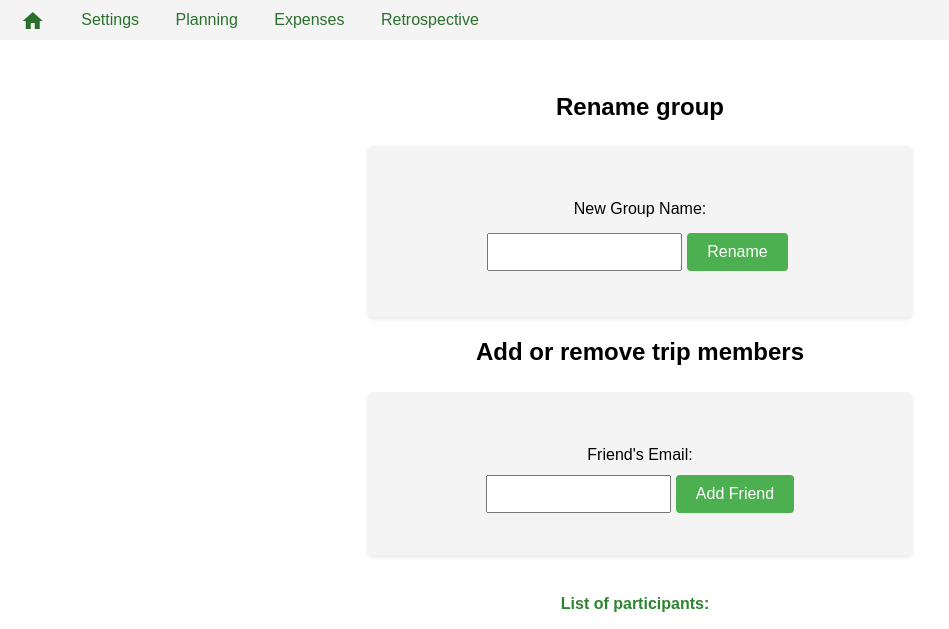
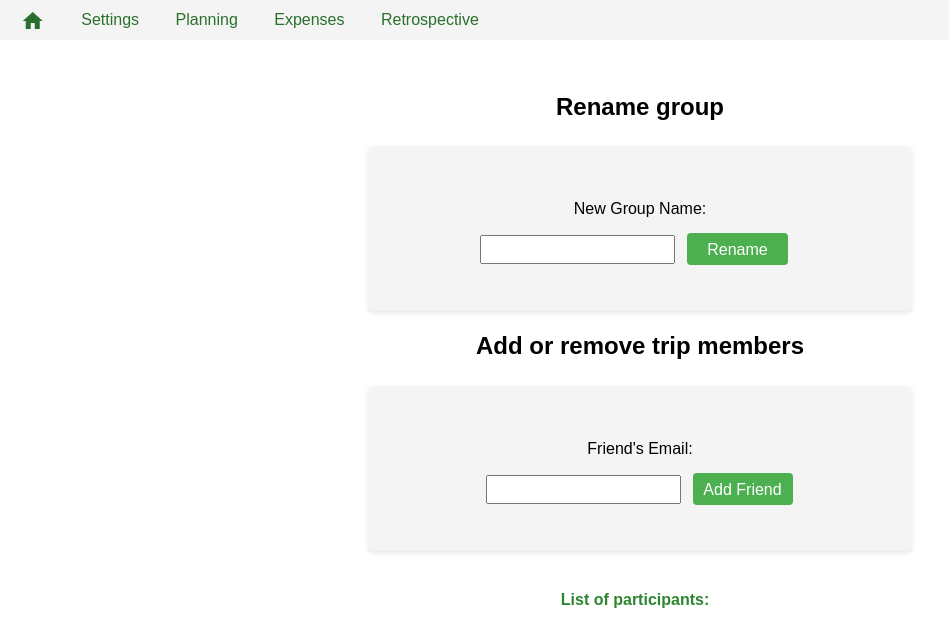
Before and after one commit to ayael01/champay, a Flask app: template templates/edit_group.html in a window 1280 px wide. Shown: the part 83-712 px from the top of the page, without its empty margins (0-949 px from the left). Run offline with Flask 3, Linux system fonts and the light colour scheme; the template is opened without the code that fills it, so the values that code supplies are empty.

Commit message:
More UI adjastments

```diff
--- a/static/styles.css
+++ b/static/styles.css
@@ -557,48 +557,6 @@ h1 {
     margin-bottom: 20px;
 }
 
-.search-wrapper {
-    display: flex;
-    justify-content: space-between;
-    width: 100%;  /* adjust as needed */
-}
-
-.rename-input {
-    display: flex;
-    justify-content: space-between;
-    align-items: center;  /* This will vertically center the items */
-    width: 100%;
-    margin-right: 3px;
-}
-
-
-#newGroupName {
-    padding: 5px; /* same padding as .rename-button */
-    font-size: 14px; /* same font-size as .rename-button */
-    height: calc(100% - 22px); /* adjusting for the top and bottom padding */
-    vertical-align: middle; /* to align it vertically in line with the button */
-}
-
-
-.search-button {
-    background-color: #4CAF50;
-    color: white;
-    border: none;
-    border-radius: 4px;
-    padding: 10px 20px;
-    text-align: center;
-    text-decoration: none;
-    font-size: 16px;
-    cursor: pointer;
-    transition-duration: 0.4s;
-    margin-left: 5px;
-}
-
-.search-button:hover {
-    background-color: #45a049;
-    cursor: pointer;
-}
-
 .friend-table {
     margin-top: auto;
     width: 100%;
@@ -974,9 +932,66 @@ h1 {
     margin: 4px 2px;
     cursor: pointer;
     border-radius: 4px;
+    height: 32px;
+    line-height: 13px
 }
 
 .rename-button:hover {
     background-color: #45a049;  /* A darker shade of green for hover effect */
     cursor: pointer;
 }
+
+.search-button {
+    background-color: #4CAF50; /* Green */
+    border: none;
+    color: white;
+    text-align: center;
+    text-decoration: none;
+    display: inline-block;
+    font-size: 16px;
+    margin: 4px 2px;
+    cursor: pointer;
+    border-radius: 4px;
+    height: 32px;
+    line-height: 13px;
+    width: 100px;
+}
+
+.search-button:hover {
+    background-color: #45a049;
+    cursor: pointer;
+}
+
+.rename-input {
+    display: flex;
+    justify-content: space-between;
+    align-items: center;  /* This will vertically center the items */
+    width: 100%;
+    margin-right: 10px;
+}
+
+
+#newGroupName {
+    padding: 5px; /* same padding as .rename-button */
+    font-size: 14px; /* same font-size as .rename-button */
+    height: 15px; /* adjusting for the top and bottom padding */
+    vertical-align: middle; /* to align it vertically in line with the button */
+}
+
+#email {
+    padding: 5px; /* same padding as .rename-button */
+    font-size: 14px; /* same font-size as .rename-button */
+    height: 15px; /* adjusting for the top and bottom padding */
+    vertical-align: middle; /* to align it vertically in line with the button */
+
+    flex-grow: 1;  /* allows the input to grow and take available space */
+    width: auto;  /* or a specific width if needed, like 70% */
+    margin-right: 10px;
+}
+
+.search-wrapper {
+    display: flex;
+    justify-content: space-between;
+    width: 100%;  /* adjust as needed */
+    align-items: center;
+}
```
